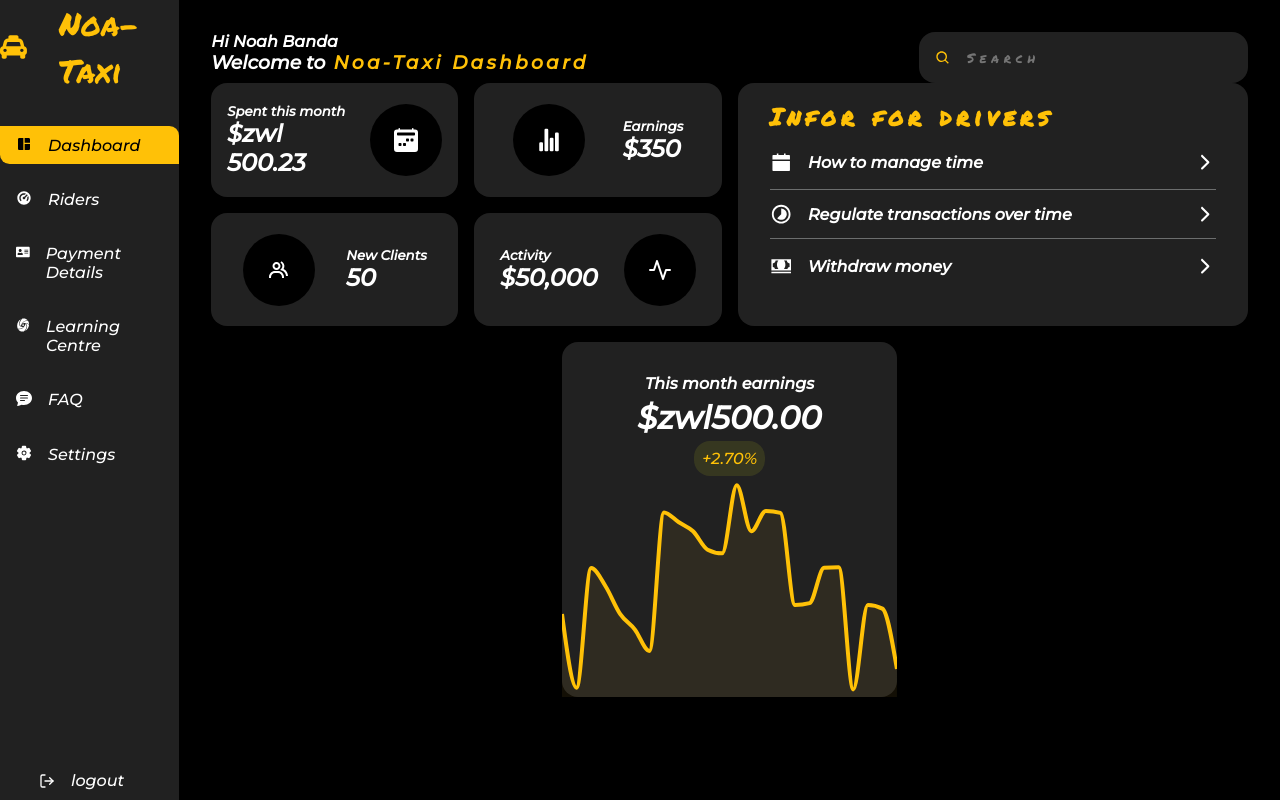
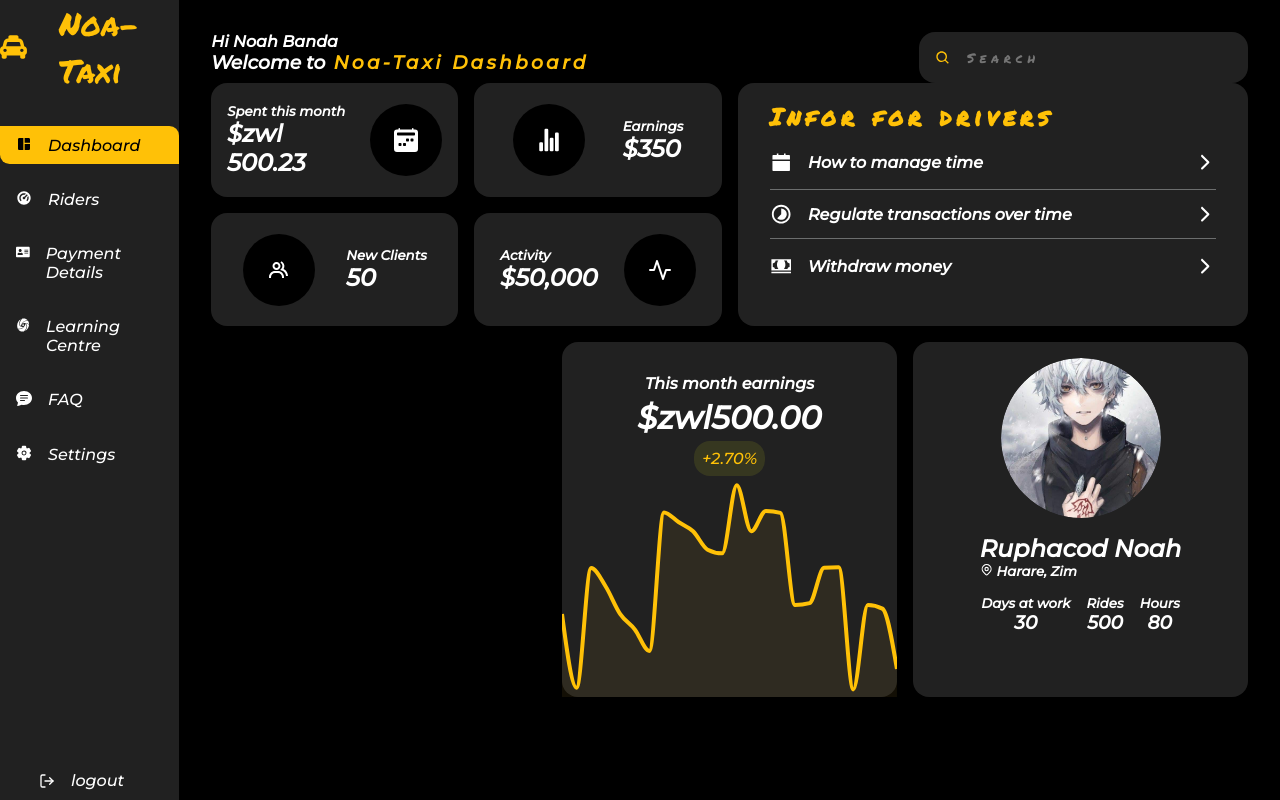
Before and after one commit to noahbee/mytaxi-dashboard, a React (Create React App) app: page / in a window 1280 px wide. Built offline with nearby package versions, Linux system fonts and the light colour scheme.

Commit message:
Profile page added

```diff
--- a/src/components/Profile.js
+++ b/src/components/Profile.js
@@ -1,7 +1,79 @@
-import React from 'react'
+import React from 'react';
+import styled from 'styled-components';
+import image from "../assets/anime-prof.jpg";
+import { HiOutlineLocationMarker } from 'react-icons/hi';
+import { cardStyle } from './ReusableStyles';
 
 export default function Profile() {
   return (
-    <div>Profile</div>
+    <Section>
+      <div className='image'>
+        <img src={image} alt= '' />
+      </div>
+      <div className='tittle'>
+        <h2>Ruphacod Noah</h2>
+        <h5>
+          <HiOutlineLocationMarker /> Harare, Zim
+        </h5>
+      </div>
+      <div className='info'>
+        <div className='container'>
+          <h5>Days at work</h5>
+          <h3>30</h3>
+        </div>
+        <div className='container'>
+          <h5>Rides</h5>
+          <h3>500</h3>
+        </div>
+        <div className='container'>
+          <h5>Hours</h5>
+          <h3>80</h3>
+        </div>
+      </div>
+    </Section>
   )
 }
+
+const Section= styled.section `
+${cardStyle}
+display: flex;
+flex-direction: column;
+align-items: center;
+gap: 1rem;
+
+.image {
+  max-height: 10rem;
+  overflow: hidden;
+  border-radius: 20rem;
+  img {
+    height: 10rem;
+    width: 10rem;
+    object-fit: cover;
+    border-radius: 20rem;
+    transition: 0.5s ease-in-out;
+  }
+  &:hover {
+    img {
+      transform:scale(1.1);
+    }
+  }
+}
+.title {
+  text-align: center;
+  h2,h5 {
+    color: #ffc107;
+    font-family: 'Permanent Marker', cursive;
+    letter-spacing: 0.3rem;
+  }
+  h5 {
+    letter-spacing: 0.2rem;
+  }
+}
+.info {
+  display: flex;
+  gap: 1rem;
+  .container {
+    text-align: center;
+  }
+}
+`;
```
